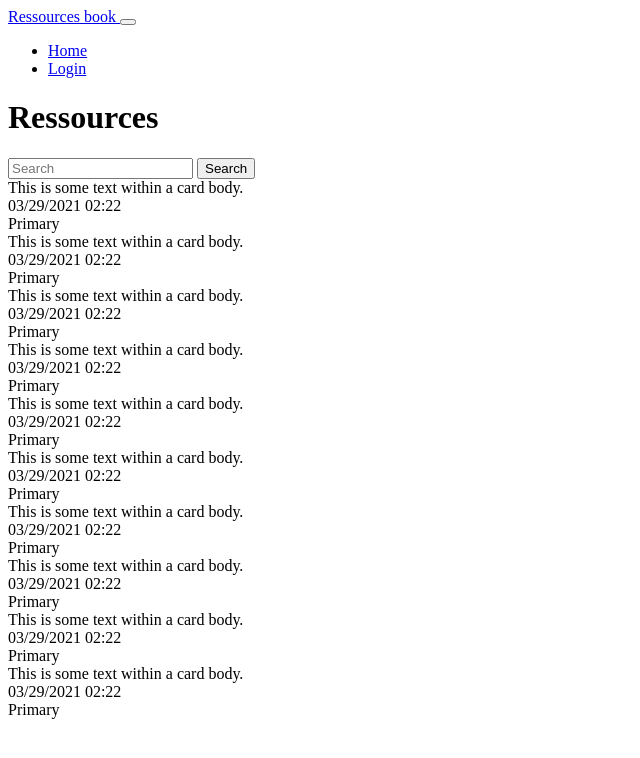
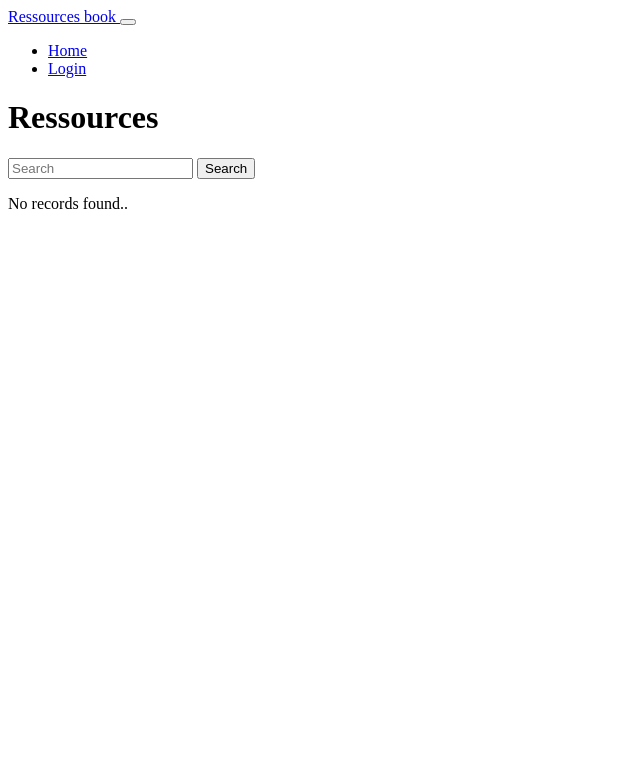
Before and after one commit to 3PSY0N/Ressources-Book, a Symfony app: template templates/public/home.html.twig in a window 1280 px wide. Shown: the top 758 px of the page, without its empty margins (0-640 px from the left). Run offline with Twig, Linux system fonts and the light colour scheme; the template is opened without the code that fills it, so the values that code supplies are empty; some libraries are stand-ins or nearby versions.

Commit message:
base templates

```diff
--- a/templates/base.html.twig
+++ b/templates/base.html.twig
@@ -2,7 +2,7 @@
 <html lang="en">
 <head>
     <meta charset="UTF-8">
-    <title>{% block title %}Welcome!{% endblock %}</title>
+    <title>Ressources book : {% block title %}Home{% endblock %}</title>
     <link rel="shortcut icon" type="image/png" href="{{ asset('/build/images/favicon.png') }}"/>
     {% block stylesheets %}
         {{ encore_entry_link_tags('app') }}
--- a/templates/public/home.html.twig
+++ b/templates/public/home.html.twig
@@ -7,31 +7,51 @@
         <div class="container">
             <h1 class="text-center my-5">Ressources</h1>
 
-
             <div class="col-8 d-flex m-auto mb-5">
                 <div class="input-group mb-3">
-                    <input type="text" class="form-control" placeholder="Search" aria-label="Search"
-                           aria-describedby="search">
+                    <input type="text" class="form-control" placeholder="Search" aria-label="Search" aria-describedby="search">
                     <button class="btn btn-outline-secondary" type="button" id="search">Search</button>
                 </div>
             </div>
 
+            <div class="d-flex flex-wrap">
+                {% for article in articles %}
+                    <div class="card col-12 mb-4">
+                        <div class="card-header d-flex justify-content-between">
+                            <a class="card-title-link" href="{{ path('article_show', { slug: article.slug }) }}">{{ article.title }}</a>
+                            {% if is_granted('IS_AUTHENTICATED_REMEMBERED') %}
+                                <div class="d-flex">
+                                    <div>
+                                        <a class="btn" href="{{ path('article_edit', { id: article.id }) }}"><i class="fas fa-edit text-secondary"></i></a>
+                                    </div>
+                                    <div>
+                                        {{ include('article/_delete_form.html.twig') }}
+                                    </div>
+                                </div>
+                            {% endif %}
+                        </div>
+                        <div class="card-body d-flex flex-column">
+                            <p>{{ article.content|length > 200 ? article.content|striptags|slice(0, 200) ~ '...' : article.content|striptags }}</p>
+                            <div class="small align-self-end">
+                                <span><time datetime="{{ article.createdAt|date("c", "Europe/Paris") }}">{{ article.createdAt|date("m/d/Y H:i", "Europe/Paris") }}</time></span>
+                            </div>
+                        </div>
 
-            <div class="d-flex flex-wrap justify-content-center">
-                {% for i in 1..10 %}
-                    <div class="card col-8 mb-4">
-                        <div class="card-body">
-                            This is some text within a card body.
-                        </div>
                         <div class="card-footer d-flex justify-content-between small">
-                            <div class="small">
-                                <span><time datetime="{{ 'now'|date("c", "Europe/Paris") }}">{{ 'now'|date("m/d/Y H:i", "Europe/Paris") }}</time></span>
-                            </div>
-                            <div class="small">
-                                <span class="badge rounded-pill bg-primary">Primary</span>
+
+                            <div>
+                                {% for category in article.categories %}
+                                    <span class="badge rounded-pill bg-{{ category.color }}">{{ category.name|upper }}</span>
+                                {% endfor %}
                             </div>
                         </div>
                     </div>
+                {% else %}
+                    {% if is_granted('IS_AUTHENTICATED_REMEMBERED') %}
+                        <div class="m-auto"><p>No records found.. <a href="{{ path('article_new') }}">Add new</a></p></div>
+                    {% else %}
+                        <div class="m-auto"><p>No records found..</p></div>
+                    {% endif %}
                 {% endfor %}
             </div>
 
```
